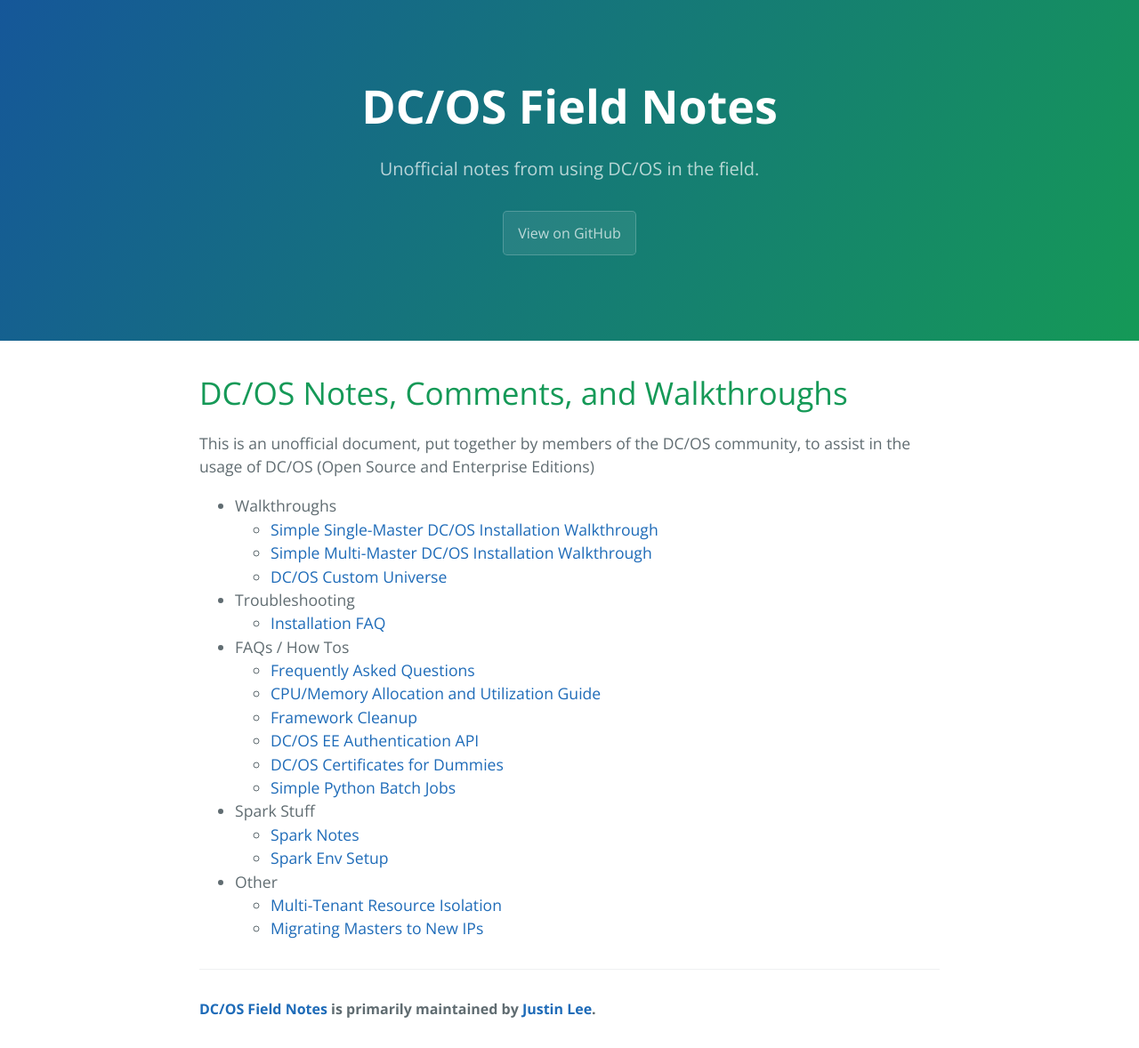
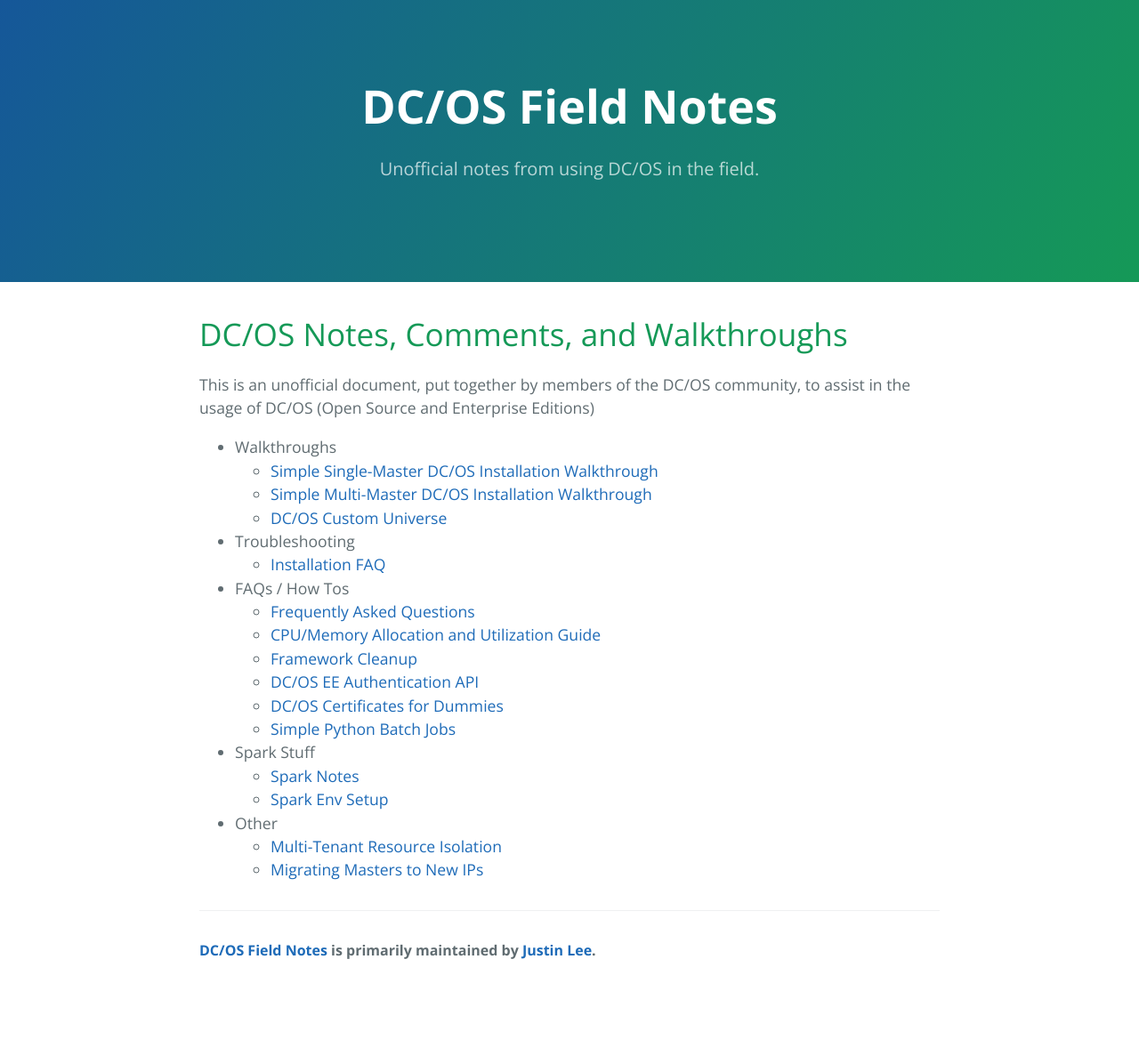
Before and after one commit to mesosphere/field-notes, a Jekyll site: the page built from docs/README.md, in a window 1280 px wide. Shown: the whole page at 89% size. Built offline with Jekyll 4.4.1, drawn with Linux system fonts in a browser that asks for light colours; our own code applies the rules of GitHub Pages for plain Markdown files; after the commit the page ends 1112 px from its top, so only the background shows below that.

Commit message:
Test change in title

```diff
--- a/docs/_layouts/default.html
+++ b/docs/_layouts/default.html
@@ -14,13 +14,6 @@
     <section class="page-header">
       <h1 class="project-name">{{ site.title | default: site.github.repository_name }}</h1>
       <h2 class="project-tagline">{{ site.description | default: site.github.project_tagline }}</h2>
-      {% if site.github.is_project_page %}
-        <a href="{{ site.github.repository_url }}" class="btn">View on GitHub</a>
-      {% endif %}
-      {% if site.show_downloads %}
-        <a href="{{ site.github.zip_url }}" class="btn">Download .zip</a>
-        <a href="{{ site.github.tar_url }}" class="btn">Download .tar.gz</a>
-      {% endif %}
     </section>
 
     <section class="main-content">
--- a/docs/_layouts/test.html
+++ b/docs/_layouts/test.html
@@ -12,7 +12,7 @@
   </head>
   <body>
     <section class="page-header">
-      <h1 class="project-name">{{ site.title | default: site.github.repository_name }}</h1>
+      <a href="{{ site.github.url }}" class="btn"><h1 class="project-name">{{ site.title | default: site.github.repository_name }}</h1></a>
       <h2 class="project-tagline">{{ site.description | default: site.github.project_tagline }}</h2>
       {% if site.github.is_project_page %}
         <a href="{{ site.github.repository_url }}" class="btn">View on GitHub</a>
```
Also changed, not shown: docs/workspace/test.md (+2 -0 lines).
